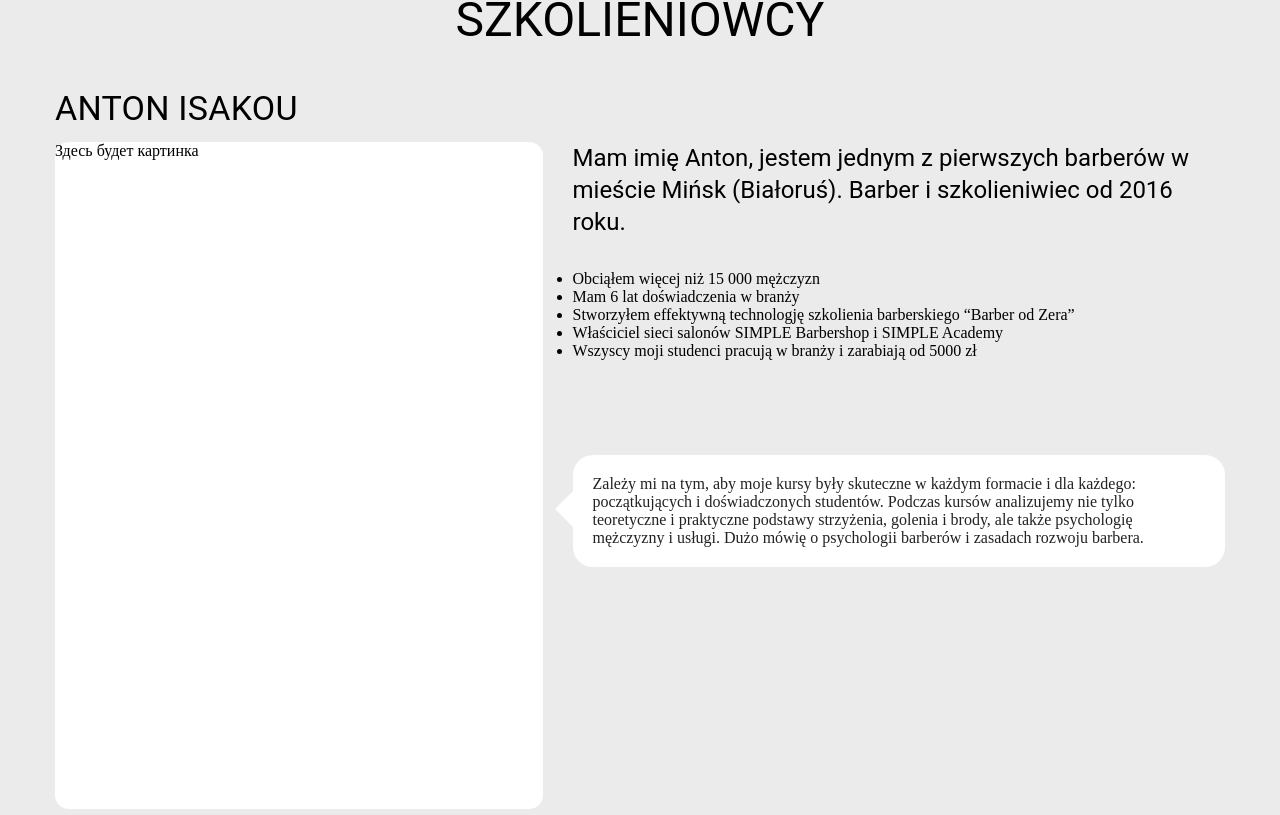
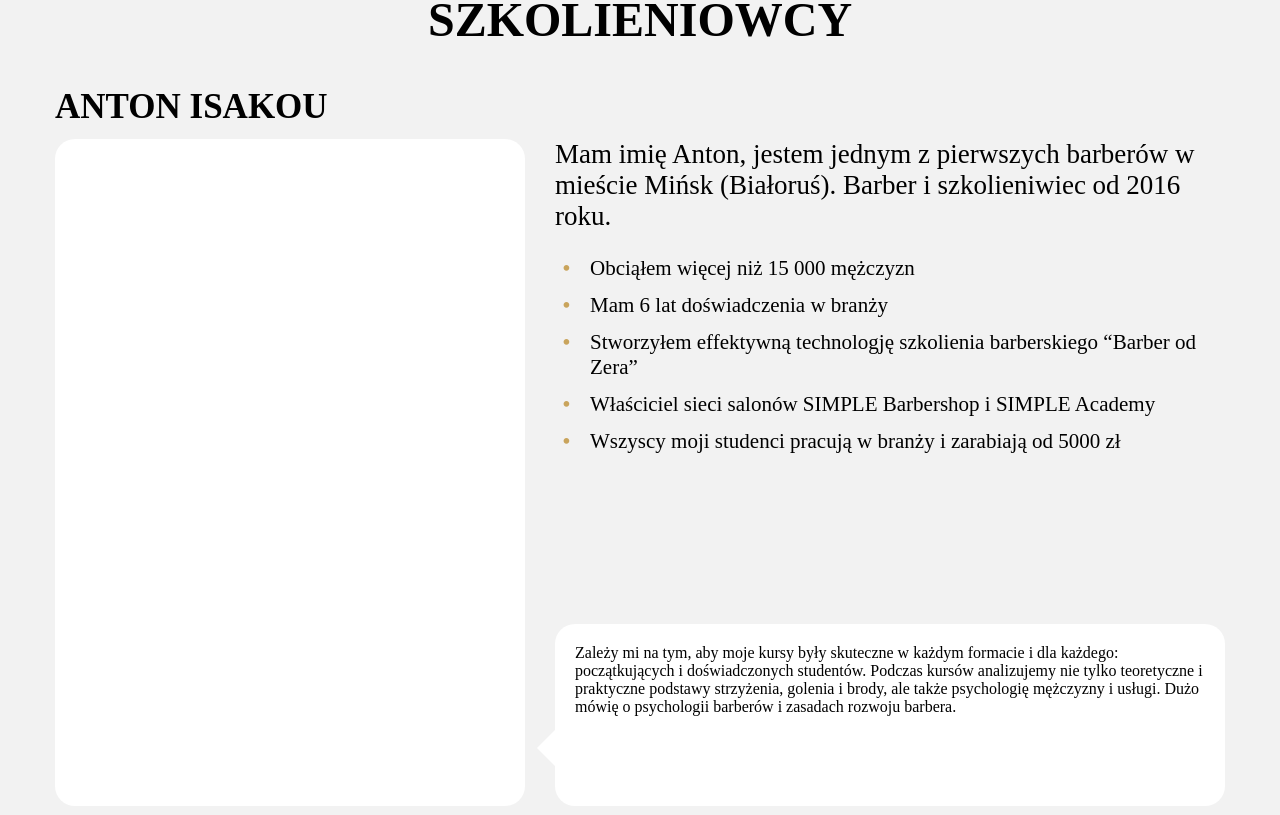
Before and after one commit to Viktor1897/simple-academy, a React (Vite) app: page /#/ in a window 1280 px wide. Shown: the part 2905-3720 px from the top of the page. Built offline with nearby package versions, Linux system fonts and the light colour scheme; no server answers.

Commit message:
replaced MUI with emotion styled html in the TutorsSection

```diff
--- a/src/components/AboutUsSection/AboutUsSection.tsx
+++ b/src/components/AboutUsSection/AboutUsSection.tsx
@@ -1,10 +1,9 @@
 import { ContentWrapper, FlexItem, H3, Section, Text } from "components/StyledHtml/StyledHtml";
-import { COLORS } from "consts";
 
 const AboutUsSection = () => {
     return (
         <Section padding="60px 0 100px 0">
-            <H3 color={COLORS.black} marginBottom="45px">O NAS</H3>
+            <H3 marginBottom="45px">O NAS</H3>
             <ContentWrapper flexDirection="row" alignItems="stretch">
                 <FlexItem>
                     <Text>
--- a/src/components/CoursesSection/CoursesSection.tsx
+++ b/src/components/CoursesSection/CoursesSection.tsx
@@ -1,5 +1,5 @@
 import styled from "@emotion/styled";
-import { Button, ContentWrapper, H3, H4, List, Section, VerticalFlexContainer } from "components/StyledHtml/StyledHtml";
+import { Button, ContentWrapper, H3, H4, List, Paper, Section, VerticalFlexContainer } from "components/StyledHtml/StyledHtml";
 import { COLORS } from "consts";
 
 const courses = [
@@ -24,12 +24,12 @@ const courses = [
 const CoursesSection = () => {
     return (
         <Section padding="60px 0 80px 0" backgroundColor={COLORS.bgDark}>
-            <H3 marginBottom="40px">SZKOLIENIA</H3>
+            <H3 marginBottom="40px" color={COLORS.white}>SZKOLIENIA</H3>
             <ContentWrapper alignItems="stretch">
                 {courses.map((course) => <VerticalFlexContainer textAlign="left" key={course.title}>
                     <Paper>
                         {course.chip && <Chip>{course.chip}</Chip>}
-                        <H4 color={COLORS.black} textAlign="left" marginBottom="30px">{course.title}</H4>
+                        <H4 textAlign="left" marginBottom="30px">{course.title}</H4>
                         <List fontSize="28px">
                             {course.descriptionList.map((listItem) => <li key={listItem}>{listItem}</li>)}
                         </List>
@@ -59,17 +59,6 @@ const Chip = styled.div`
     color: ${COLORS.green};
 `;
 
-const Paper = styled.div`
-    display: flex;
-    flex-direction: column;
-    justify-content: space-between;
-    flex: 1;
-    padding: 50px 45px;
-    position: relative;
-    border-radius: 24px;
-    background-color: ${COLORS.white};
-`;
-
 const PriceContainer = styled.div`
     display: flex;
     flex-direction: column;
--- a/src/components/Header/Header.tsx
+++ b/src/components/Header/Header.tsx
@@ -1,6 +1,7 @@
 import styled from "@emotion/styled";
 import headerBg from "assets/header_bg.jpg";
 import { Button, ContentWrapper, H2 } from "components/StyledHtml/StyledHtml";
+import { COLORS } from "consts";
 
 import Navbar from "../Navbar/Navbar";
 
@@ -9,7 +10,7 @@ const Header = () => {
         <HeaderElement>
             <ContentWrapper gap="none" flexDirection="column" alignItems="center">
                 <Navbar/>
-                <H2 marginBottom="67px">ZOSTAŃ BARBEREM ZA 30 DNI I ZARABIAJ OD 5000 ZŁ/MES</H2>
+                <H2 marginBottom="67px" color={COLORS.white}>ZOSTAŃ BARBEREM ZA 30 DNI I ZARABIAJ OD 5000 ZŁ/MES</H2>
                 <Button maxWidth="422px" padding="23px 0" fontSize="35px">SKONTAKTUJ SIĘ</Button>
             </ContentWrapper>
         </HeaderElement>
--- a/src/components/StyledHtml/StyledHtml.ts
+++ b/src/components/StyledHtml/StyledHtml.ts
@@ -81,6 +81,17 @@ export const FlexItem = styled.div`
     flex: 1;
 `;
 
+export const Paper = styled.div`
+    display: flex;
+    flex-direction: column;
+    justify-content: space-between;
+    flex: 1;
+    padding: 50px 45px;
+    position: relative;
+    border-radius: 24px;
+    background-color: ${COLORS.white};
+`;
+
 type ListProps = {
     /**
      * @default "21px"
@@ -107,7 +118,7 @@ export const List = styled.ul<ListProps>`
 
 type HeadingProps = {
     /**
-     * @default "white"
+     * @default "black"
      */
     color?: string;
     marginBottom?: string;
@@ -118,26 +129,26 @@ type HeadingProps = {
 };
 
 export const H2 = styled.h2<HeadingProps>`
-    color: ${props => props.color || COLORS.white};
+    color: ${props => props.color || COLORS.black};
     margin-bottom: ${props => props.marginBottom};
     text-align: ${props => props.textAlign || "center"};
     font-size: 60px;
 `;
 
 export const H3 = styled.h3<HeadingProps>`
-    color: ${props => props.color || COLORS.white};
+    color: ${props => props.color || COLORS.black};
     margin-bottom: ${props => props.marginBottom};
     text-align: ${props => props.textAlign || "center"};
     font-size: 48px;
 `;
 export const H4 = styled.h4<HeadingProps>`
-    color: ${props => props.color || "white"};
+    color: ${props => props.color || COLORS.black};
     margin-bottom: ${props => props.marginBottom};
     text-align: ${props => props.textAlign || "center"};
     font-size: 35px;
 `;
 
-type ParagraphProps = {
+type TextProps = {
     /**
      * @default "black"
      */
@@ -150,7 +161,7 @@ type ParagraphProps = {
     textDecoration?: "underline" | "line-through";
 }
 
-export const Text = styled.p<ParagraphProps>`
+export const Text = styled.p<TextProps>`
     color: ${props => props.color || COLORS.black};
     font-size: ${props => props.fontSize || "22px"};
     margin-bottom: ${props => props.marginBottom};
--- a/src/components/TutorsSection/TutorsSection.tsx
+++ b/src/components/TutorsSection/TutorsSection.tsx
@@ -1,68 +1,70 @@
 import styled from "@emotion/styled";
-import { Box, Grid, Paper, styled as MuiStyled,Typography } from "@mui/material";
-import { MAX_CONTENT_WIDTH } from "consts";
-
-
-const Section = styled.section`
-    padding: 60px 0 100px 0;
-    background-color: #EBEBEB;
-`;
-
-const Ul = styled.ul`
-    margin-bottom: 95px;
-`;
-
-const Li = styled.li`
-`;
-
-
-const PaperWithTriangle = MuiStyled(Paper)({
-    padding: "20px",
-    borderRadius: "20px",
-    position: "relative",
-    "&::before": {
-        content:"''",
-        position: "absolute",
-        borderTop: "18px solid transparent",
-        borderBottom: "18px solid transparent",
-        borderRight: "18px solid #FFFFFF",
-        left: "-18px",
-        bottom: "40px",
-    },
-});
+import { ContentWrapper, H3, H4, List, Paper,Section,Text, VerticalFlexContainer } from "components/StyledHtml/StyledHtml";
+import { COLORS } from "consts";
 
 const TutorsSection = () => {
     return (
-        <Section>
-            <Typography variant="h3" mb={5} textAlign="center">SZKOLIENIOWCY</Typography>
-            <Box maxWidth={MAX_CONTENT_WIDTH} width="100%" margin="0 auto">
-                <Typography variant="h4" mb={1.5} textAlign="left">ANTON ISAKOU</Typography>
-                <Grid container direction="row" gap={3.75}>
-                    <Grid xs={5} item sx={{ backgroundColor: "#FFFFFF", borderRadius: 3.5, height: "667px"}}>
-                Здесь будет картинка
-                    </Grid>
-                    <Grid xs>
-                        <Typography variant="h5" mb={4}>
+        <Section padding="60px 0 100px 0" backgroundColor={COLORS.bgGray}>
+            <H3 marginBottom="40px">SZKOLIENIOWCY</H3>
+            <ContentWrapper gap="0" flexDirection="column">
+                <H4 marginBottom="12px" textAlign="left">ANTON ISAKOU</H4>
+                <HorizontalFlexContainer>
+                    <DummyImage/>
+                    <VerticalFlexContainer alignItems="start" textAlign="left">
+                        <AlignmentWrapper>
+                            <Text fontSize="27px" marginBottom="24px">
                             Mam imię Anton, jestem jednym z pierwszych barberów w mieście Mińsk (Białoruś). Barber i szkolieniwiec od 2016 roku.
-                        </Typography>
-                        <Ul>
-                            <Li>Obciąłem więcej niż 15 000 mężczyzn</Li>
-                            <Li>Mam 6 lat doświadczenia w branży</Li>
-                            <Li>Stworzyłem effektywną technologję szkolienia barberskiego “Barber od Zera”</Li>
-                            <Li>Właściciel sieci  salonów SIMPLE Barbershop i SIMPLE Academy</Li>
-                            <Li>Wszyscy moji studenci pracują w branży i zarabiają od 5000 zł</Li>
-                        </Ul>
-                        <PaperWithTriangle elevation={0}>
+                            </Text>
+                            <List>
+                                <li>Obciąłem więcej niż 15 000 mężczyzn</li>
+                                <li>Mam 6 lat doświadczenia w branży</li>
+                                <li>Stworzyłem effektywną technologję szkolienia barberskiego “Barber od Zera”</li>
+                                <li>Właściciel sieci  salonów SIMPLE Barbershop i SIMPLE Academy</li>
+                                <li>Wszyscy moji studenci pracują w branży i zarabiają od 5000 zł</li>
+                            </List>
+                        </AlignmentWrapper>
+                        <PaperWithTriangle>
                             Zależy mi na tym, aby moje kursy były skuteczne w każdym formacie i dla każdego:
                             początkujących i doświadczonych studentów. Podczas kursów analizujemy nie tylko
                             teoretyczne i praktyczne podstawy strzyżenia, golenia i brody, ale także psychologię
                             mężczyzny i usługi. Dużo mówię o psychologii barberów i zasadach rozwoju barbera.
                         </PaperWithTriangle>
-                    </Grid>
-                </Grid>
-            </Box>
+                    </VerticalFlexContainer>
+                </HorizontalFlexContainer>
+            </ContentWrapper>
         </Section>
     );
 };
 
 export default TutorsSection;
+
+const DummyImage = styled.div`
+    background-color: ${COLORS.white};
+    border-radius: 20px;
+    width: 470px;
+    height: 667px;
+`;
+
+const HorizontalFlexContainer = styled.div`
+    display: flex;
+    gap: 30px;
+`;
+
+const AlignmentWrapper = styled.div`
+    flex-grow: 1;
+`;
+
+const PaperWithTriangle = styled(Paper)`
+    padding: 20px;
+    border-radius: 20px;
+    position: relative;
+    &::before {
+        content: '';
+        position: absolute;
+        border-top: 18px solid transparent;
+        border-bottom: 18px solid transparent;
+        border-right: 18px solid #FFFFFF;
+        left: -18px;
+        bottom: 40px;
+    },
+`;
```
